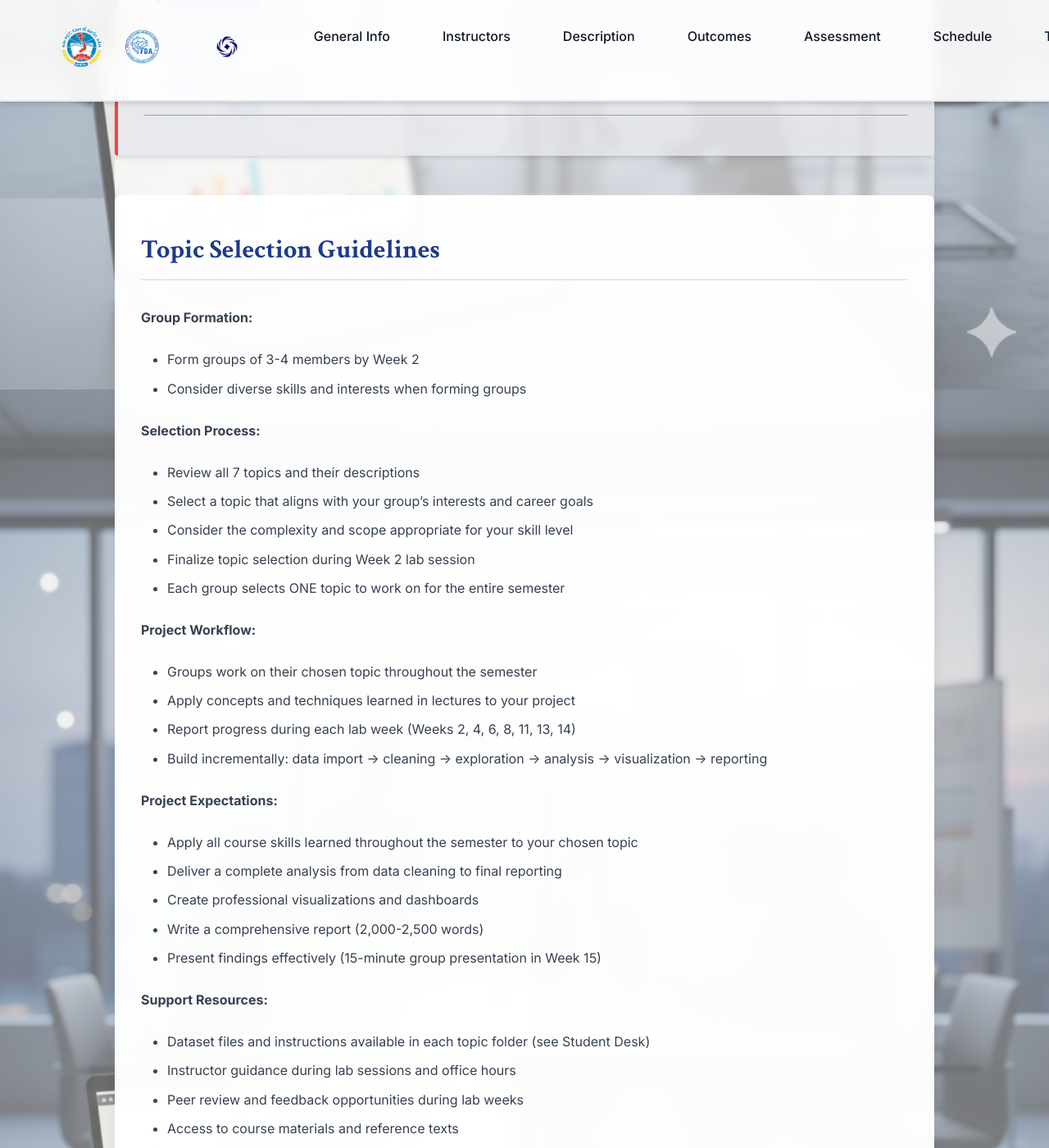
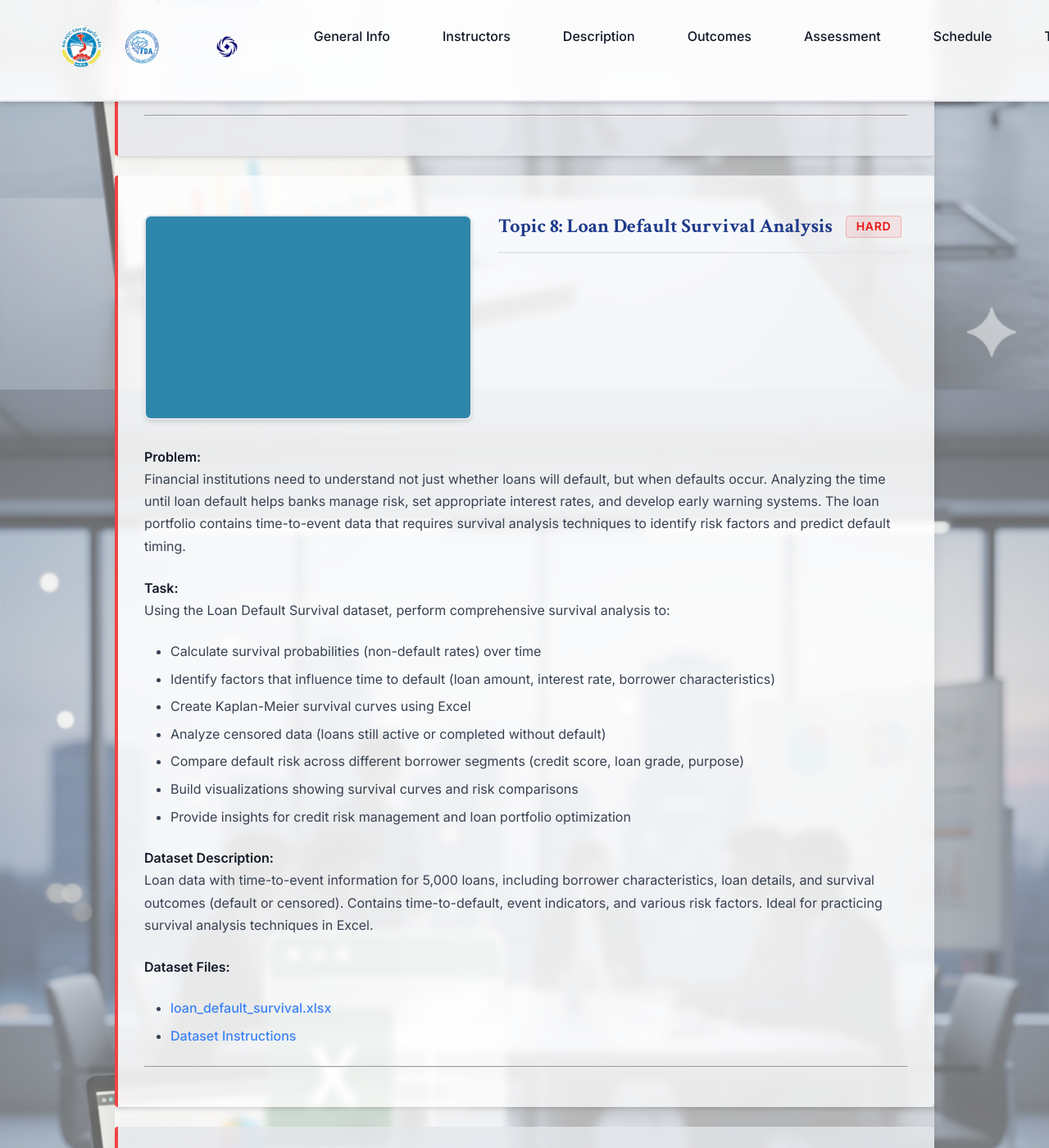
Before and after one commit to nghianguyen7171/excel_course, a Jekyll site: the page built from topics.md, in a window 1280 px wide and 1400 px high, scrolled down 8485 px. Shown: the whole window at 82% size. Built offline with Jekyll 4.4.1, drawn with Linux system fonts in a browser that asks for light colours; some of the changed text lies outside the part shown.

Commit message:
Add two new survival analysis topics (Topic 8: Loan Default, Topic 9: Patient Survival)
- Add Topic 8: Loan Default Survival Analysis (Economics, Hard difficulty)
- Add Topic 9: Patient Survival Analysis (Healthcare, Hard difficulty)
- Update topics.md with new topic sections
- Update index.md to reflect 9 topics instead of 7
- Add topic images (topic8.jpeg, topic9.jpeg)

```diff
--- a/topics.md
+++ b/topics.md
@@ -1,14 +1,14 @@
 ---
 layout: default
 title: Course Topics - Data Analysis with Spreadsheet Program
-description: Explore the 7 available project topics for the Data Analysis with Spreadsheet Program course
+description: Explore the 9 available project topics for the Data Analysis with Spreadsheet Program course
 ---
 
 <section id="topics-hero">
 
 ## Course Project Topics
 
-This course offers **7 curated project topics** for group work. Students work in groups (3-4 members) to select **one topic** for their final project. Groups work on their chosen topic throughout the semester, applying all course skills learned in lectures—from data import and cleaning to statistical analysis and professional reporting.
+This course offers **9 curated project topics** for group work. Students work in groups (3-4 members) to select **one topic** for their final project. Groups work on their chosen topic throughout the semester, applying all course skills learned in lectures—from data import and cleaning to statistical analysis and professional reporting.
 
 Each topic includes a curated dataset with detailed instructions. Groups report on their project progress during each lab week, building toward a comprehensive final presentation in Week 15.
 
@@ -274,6 +274,80 @@ Daily stock prices for major technology companies (Amazon, Apple, Facebook, Goog
 
 </section>
 
+<section id="topic-8" class="topic-card difficulty-hard">
+
+{::nomarkdown}
+<div class="topic-header">
+    <div class="topic-image">
+        <img src="{{ site.baseurl }}/assets/images/topics/topic8.jpeg" alt="Loan Default Survival Analysis Visualization" />
+    </div>
+    <div class="topic-title-wrapper">
+        <h3>Topic 8: Loan Default Survival Analysis <span class="difficulty-badge badge-hard">Hard</span></h3>
+    </div>
+</div>
+{:/nomarkdown}
+
+**Problem:**
+Financial institutions need to understand not just whether loans will default, but when defaults occur. Analyzing the time until loan default helps banks manage risk, set appropriate interest rates, and develop early warning systems. The loan portfolio contains time-to-event data that requires survival analysis techniques to identify risk factors and predict default timing.
+
+**Task:**
+Using the Loan Default Survival dataset, perform comprehensive survival analysis to:
+- Calculate survival probabilities (non-default rates) over time
+- Identify factors that influence time to default (loan amount, interest rate, borrower characteristics)
+- Create Kaplan-Meier survival curves using Excel
+- Analyze censored data (loans still active or completed without default)
+- Compare default risk across different borrower segments (credit score, loan grade, purpose)
+- Build visualizations showing survival curves and risk comparisons
+- Provide insights for credit risk management and loan portfolio optimization
+
+**Dataset Description:**
+Loan data with time-to-event information for 5,000 loans, including borrower characteristics, loan details, and survival outcomes (default or censored). Contains time-to-default, event indicators, and various risk factors. Ideal for practicing survival analysis techniques in Excel.
+
+**Dataset Files:**
+- [loan_default_survival.xlsx](../student%20desk/Topic/08-Loan-Default-Survival/loan_default_survival.xlsx)
+- [Dataset Instructions](../student%20desk/Topic/08-Loan-Default-Survival/Dataset_Details.md)
+
+---
+
+</section>
+
+<section id="topic-9" class="topic-card difficulty-hard">
+
+{::nomarkdown}
+<div class="topic-header">
+    <div class="topic-image">
+        <img src="{{ site.baseurl }}/assets/images/topics/topic9.jpeg" alt="Patient Survival Analysis Visualization" />
+    </div>
+    <div class="topic-title-wrapper">
+        <h3>Topic 9: Patient Survival Analysis <span class="difficulty-badge badge-hard">Hard</span></h3>
+    </div>
+</div>
+{:/nomarkdown}
+
+**Problem:**
+Healthcare providers need to evaluate treatment effectiveness and patient prognosis by analyzing survival times. Understanding factors that influence patient survival helps improve treatment strategies and resource allocation. The patient data contains survival times and prognostic factors that require survival analysis to assess treatment outcomes and identify critical risk factors.
+
+**Task:**
+Using the Patient Survival dataset (GBSG2), perform comprehensive survival analysis to:
+- Calculate survival probabilities over time
+- Compare survival across different treatment groups (hormonal therapy)
+- Identify prognostic factors (age, disease stage, treatment type, tumor characteristics)
+- Create survival curves and compare groups visually
+- Analyze censored observations (patients still alive or lost to follow-up)
+- Build comparative visualizations showing survival differences across patient groups
+- Provide insights for treatment planning, patient care, and clinical decision-making
+
+**Dataset Description:**
+Patient survival data from the German Breast Cancer Study Group 2 (GBSG2), containing information on 686 patients with primary node-positive breast cancer. Includes survival times, event indicators, treatment information, and clinical variables. Ideal for practicing survival analysis techniques in healthcare contexts.
+
+**Dataset Files:**
+- [gbsg2.xlsx](../student%20desk/Topic/09-Patient-Survival/gbsg2.xlsx)
+- [Dataset Instructions](../student%20desk/Topic/09-Patient-Survival/Dataset_Details.md)
+
+---
+
+</section>
+
 <section id="topic-selection">
 
 ## Topic Selection Guidelines
@@ -283,7 +357,7 @@ Daily stock prices for major technology companies (Amazon, Apple, Facebook, Goog
 - Consider diverse skills and interests when forming groups
 
 **Selection Process:**
-- Review all 7 topics and their descriptions
+- Review all 9 topics and their descriptions
 - Select a topic that aligns with your group's interests and career goals
 - Consider the complexity and scope appropriate for your skill level
 - Finalize topic selection during Week 2 lab session
```
Also changed, not shown: index.md (+2 -2 lines), assets/images/topics/topic8.jpeg (added), assets/images/topics/topic9.jpeg (added).
